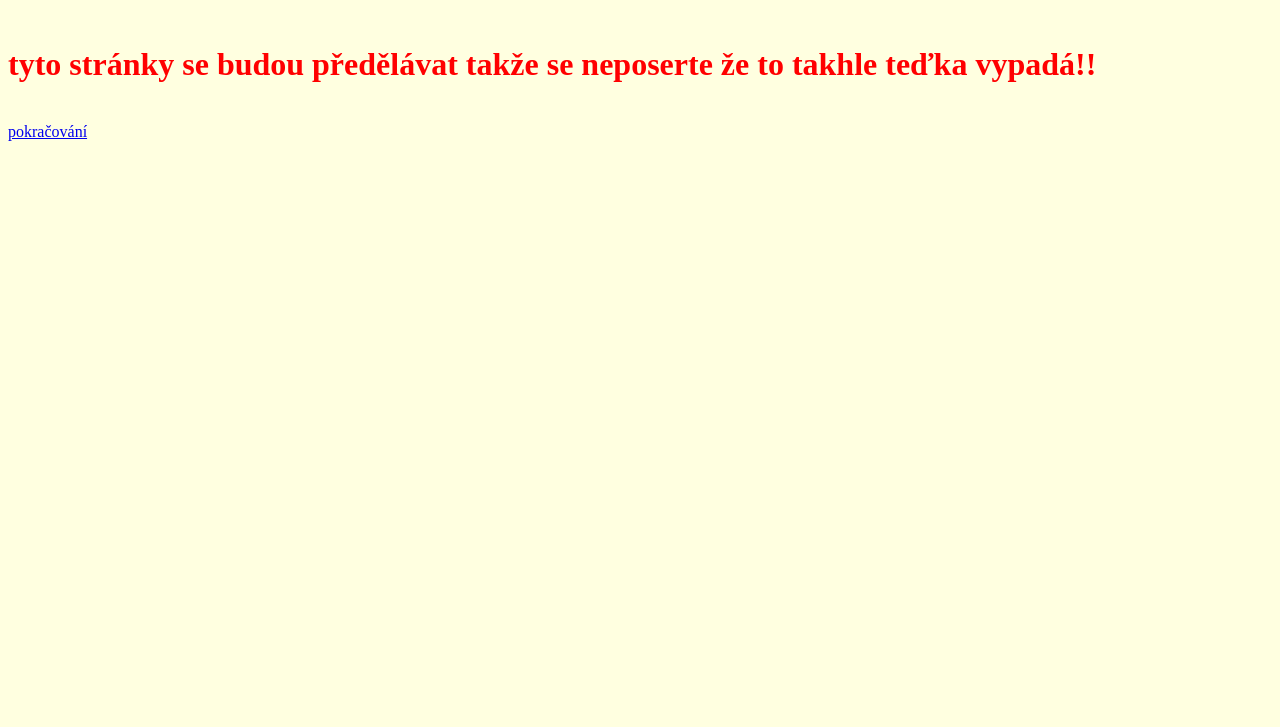
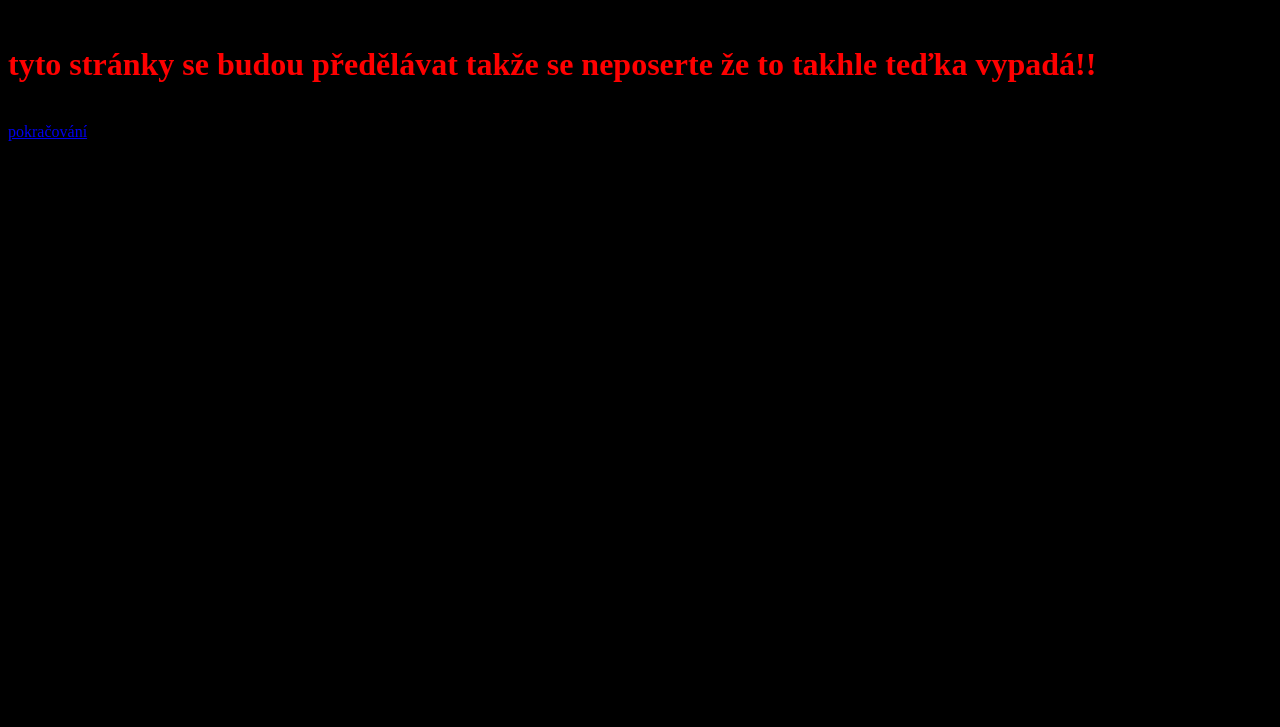
Before and after one commit to Frantabitcoin/dilna3d, a plain HTML site: page index.html in a window 1280 px wide. Shown: the part 73-800 px from the top of the page. Drawn offline with Linux system fonts and the light colour scheme.

Commit message:
Update index.html

```diff
--- a/index.html
+++ b/index.html
@@ -5,7 +5,7 @@
     <meta name="viewport" content="width=device-width, initial-scale=1.0" />
     <title>Dílna3d hlavní stránka</title>
   </head>
-  <body style="background-color: lightyellow">
+  <body style="background-color: black">
     <h1 style="color: green">vítej na naší nové webové stránce</h1>
     <br />
     <h1 style="color: red">
```
